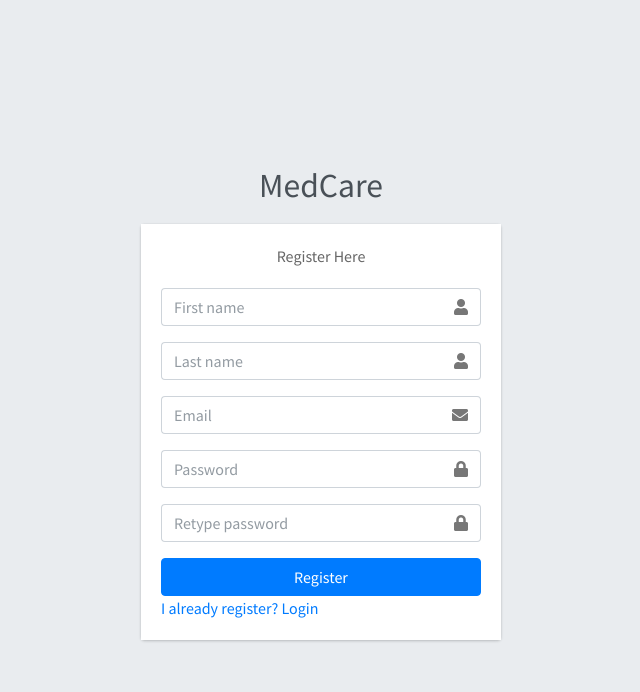
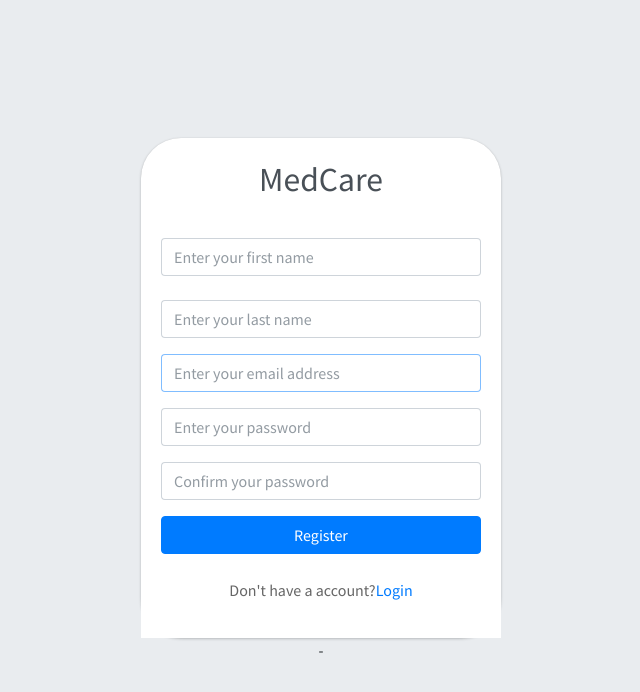
Before and after one commit to Kritika1115/MedCare, a Django app: template templates/accounts/register.html in a window 1280 px wide. Shown: the top 692 px of the page, without its empty margins (319-959 px from the left). Run offline with Django 4.2, Linux system fonts and the light colour scheme; the template is opened without the code that fills it: values that come from a table or form of the project are taken from there, others are empty; some libraries are stand-ins or nearby versions.

Commit message:
register

```diff
--- a/accounts/forms.py
+++ b/accounts/forms.py
@@ -4,5 +4,5 @@ from accounts.models import User
 
 class UserRegisterForm(UserCreationForm):
     class Meta:
-        Model = User
-        fields = ["first_name", "last_name", "email", "password1"," password2"]
+        model = User
+        fields = ['first_name', 'last_name', 'email', 'password1','password2']
--- a/templates/accounts/register.html
+++ b/templates/accounts/register.html
@@ -1,4 +1,6 @@
 <!DOCTYPE html>
+{% load static %}
+{% load static widget_tweaks %}
 <html lang="en">
 <head>
   <meta charset="utf-8">
@@ -16,79 +18,67 @@
 </head>
 <body class="hold-transition register-page">
 <div class="register-box">
-  <div class="register-logo">
-    <a href="#"><b>MedCare</b></a>
-  </div>
 
-  <div class="card">
+  <div class="card" style='border-radius:5vh;'>
+    <div class="register-logo mt-3">
+      <a href="#"><b>MedCare</b></a>
+    </div>
     <div class="card-body register-card-body">
-      <p class="login-box-msg">Register Here</p>
-
-      <form action="" method="post">
+      <form action="{% url "accounts:register_page" %}" method="POST" novalidate>
         {% csrf_token %}
-        <div class="input-group mb-3">
-          <input type="text" name="first_name" class="form-control" placeholder="First name">
+        <div class="input-group mb-4">
+          {% render_field form.first_name class="form-control" placeholder="Enter your first name" %}
           <div class="input-group-append">
             <div class="input-group-text">
-              <span class="fas fa-user"></span>
             </div>
           </div>
         </div>
+        {{form.first_name.errors}}
         <div class="input-group mb-3">
-          <input type="text" name="last_name" class="form-control" placeholder="Last name">
+          {% render_field form.first_name class="form-control" placeholder="Enter your last name" %}
           <div class="input-group-append">
             <div class="input-group-text">
-              <span class="fas fa-user"></span>
             </div>
           </div>
         </div>
+        {{form.last_name.errors}}
         <div class="input-group mb-3">
-          <input type="email" name= "email" class="form-control" placeholder="Email">
+          {% render_field form.email class="form-control" placeholder="Enter your email address" %}
           <div class="input-group-append">
             <div class="input-group-text">
-              <span class="fas fa-envelope"></span>
             </div>
           </div>
         </div>
+        {{form.email.errors}}
         <div class="input-group mb-3">
-          <input type="password" name="password1" class="form-control" placeholder="Password">
+          {% render_field form.password1 class="form-control" placeholder="Enter your password" %}
           <div class="input-group-append">
             <div class="input-group-text">
-              <span class="fas fa-lock"></span>
             </div>
           </div>
         </div>
+        {{form.password1.errors}}
         <div class="input-group mb-3">
-          <input type="password" name="password2" class="form-control" placeholder="Retype password">
+          {% render_field form.password2 class="form-control" placeholder="Confirm your password" %}
           <div class="input-group-append">
             <div class="input-group-text">
-              <span class="fas fa-lock"></span>
             </div>
           </div>
         </div>
+        {{form.password2.errors}}
         <div class="row">
-
-          <!-- /.col -->
           <div class="col-12">
             <button type="submit" class="btn btn-primary btn-block">Register</button>
           </div>
-          <!-- /.col -->
         </div>
       </form>
+      <p class="text-center mt-4">Don't have a account?<a href="{% url "accounts:login_page" %}">Login</a></p>
+    </div>
+  </div>
+</div>-
 
-
-      <a href="login.html" class="text-center">I already register? Login</a>
-    </div>
-    <!-- /.form-box -->
-  </div><!-- /.card -->
-</div>
-<!-- /.register-box -->
-
-<!-- jQuery -->
 <script src="/static/plugins/jquery/jquery.min.js"></script>
-<!-- Bootstrap 4 -->
 <script src="/static/plugins/bootstrap/js/bootstrap.bundle.min.js"></script>
-<!-- AdminLTE App -->
 <script src="/static/dist/js/adminlte.min.js"></script>
 </body>
 </html>
```
Also changed, not shown: accounts/views.py (+11 -9 lines).
